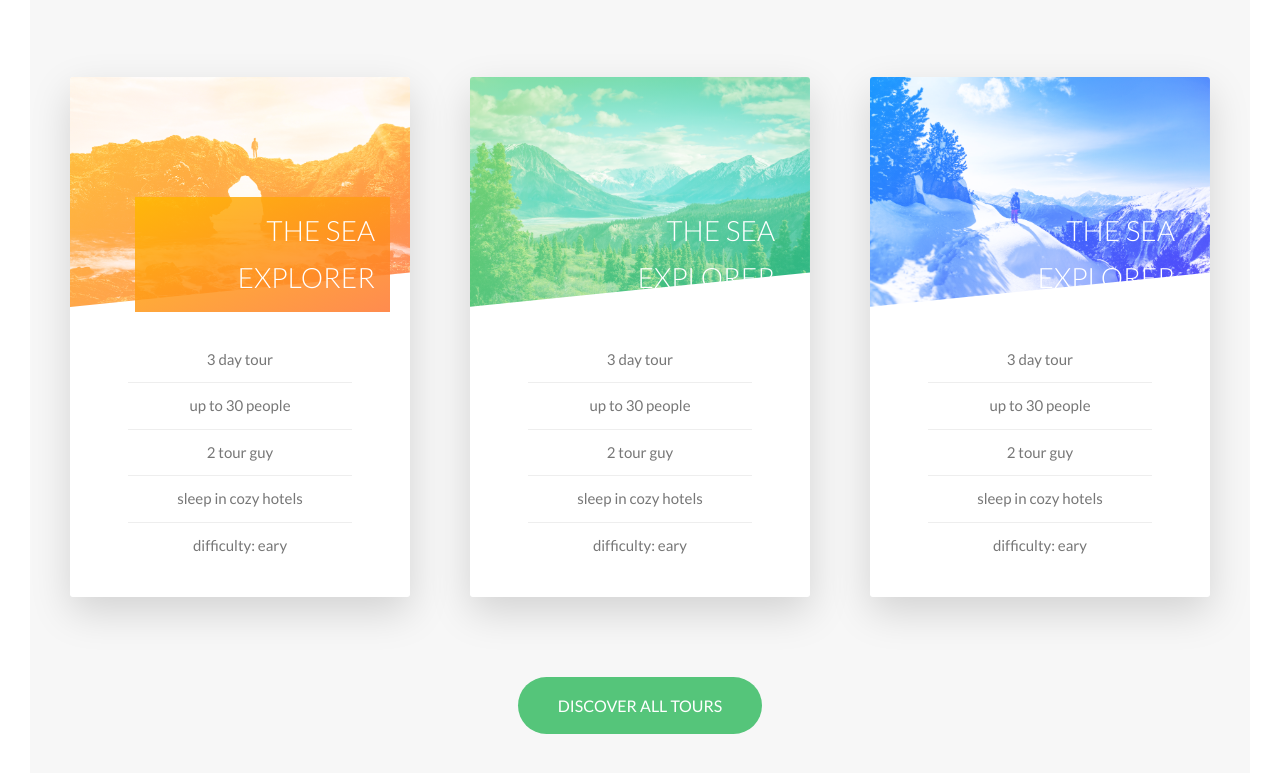
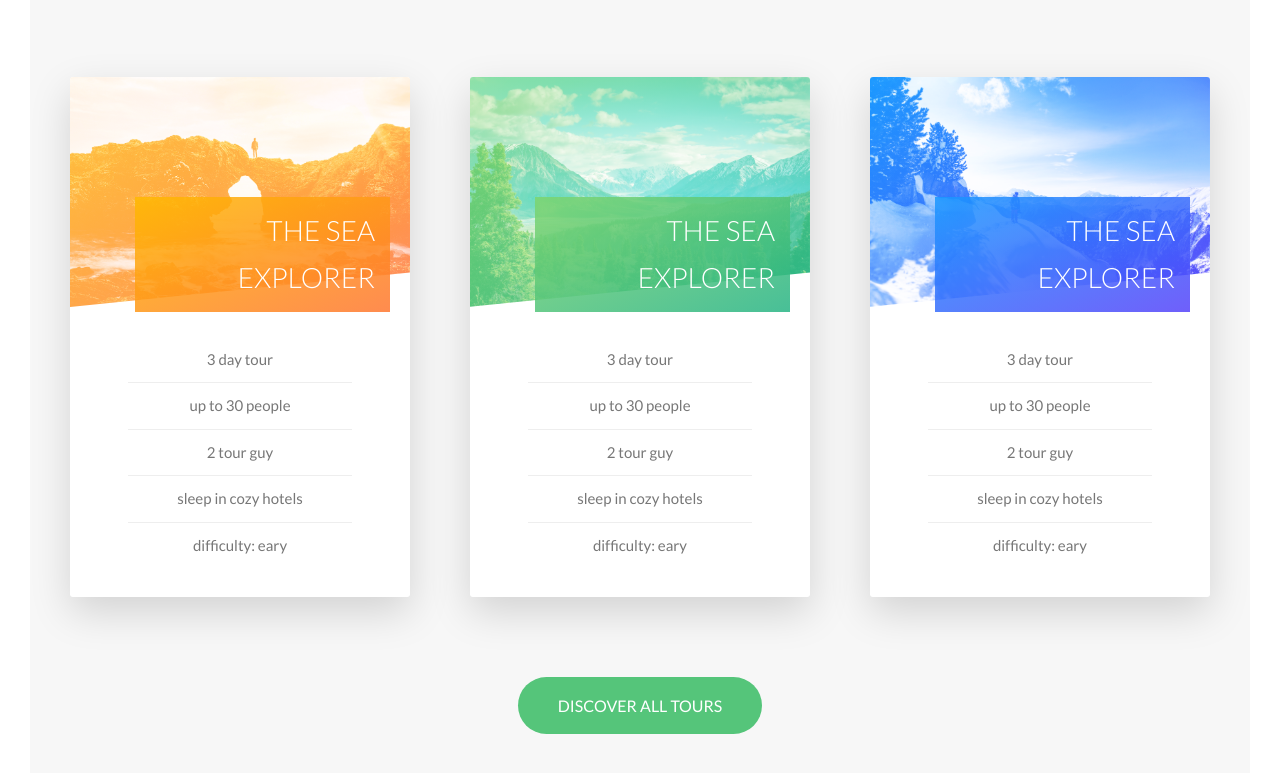
Before and after one commit to RanaWebD/advanced-css-sass, a website: page index.html in a window 1280 px wide. Shown: the part 2452-3225 px from the top of the page. Drawn offline with Linux system fonts and the light colour scheme; files whose address does not match are found by name.

Commit message:
update card component

```diff
--- a/sass/base/_typography.scss
+++ b/sass/base/_typography.scss
@@ -42,6 +42,7 @@ body {
     $color-primary-light,
     $color-primary-dark
   );
+  background-clip: text;
   -webkit-background-clip: text; // new
   color: transparent;
   letter-spacing: 2px;
--- a/sass/components/_card.scss
+++ b/sass/components/_card.scss
@@ -113,6 +113,21 @@
         rgba($color-secondary-dark, 0.85)
       );
     }
+    &--2 {
+      background-image: linear-gradient(
+        to right bottom,
+        rgba($color-primary-light, 0.85),
+        rgba($color-primary-dark, 0.85)
+      );
+    }
+
+    &--3 {
+      background-image: linear-gradient(
+        to right bottom,
+        rgba($color-tertiary-light, 0.85),
+        rgba($color-tertiary-dark, 0.85)
+      );
+    }
   }
 
   &__details {
```
Also changed, not shown: css/style.css.
